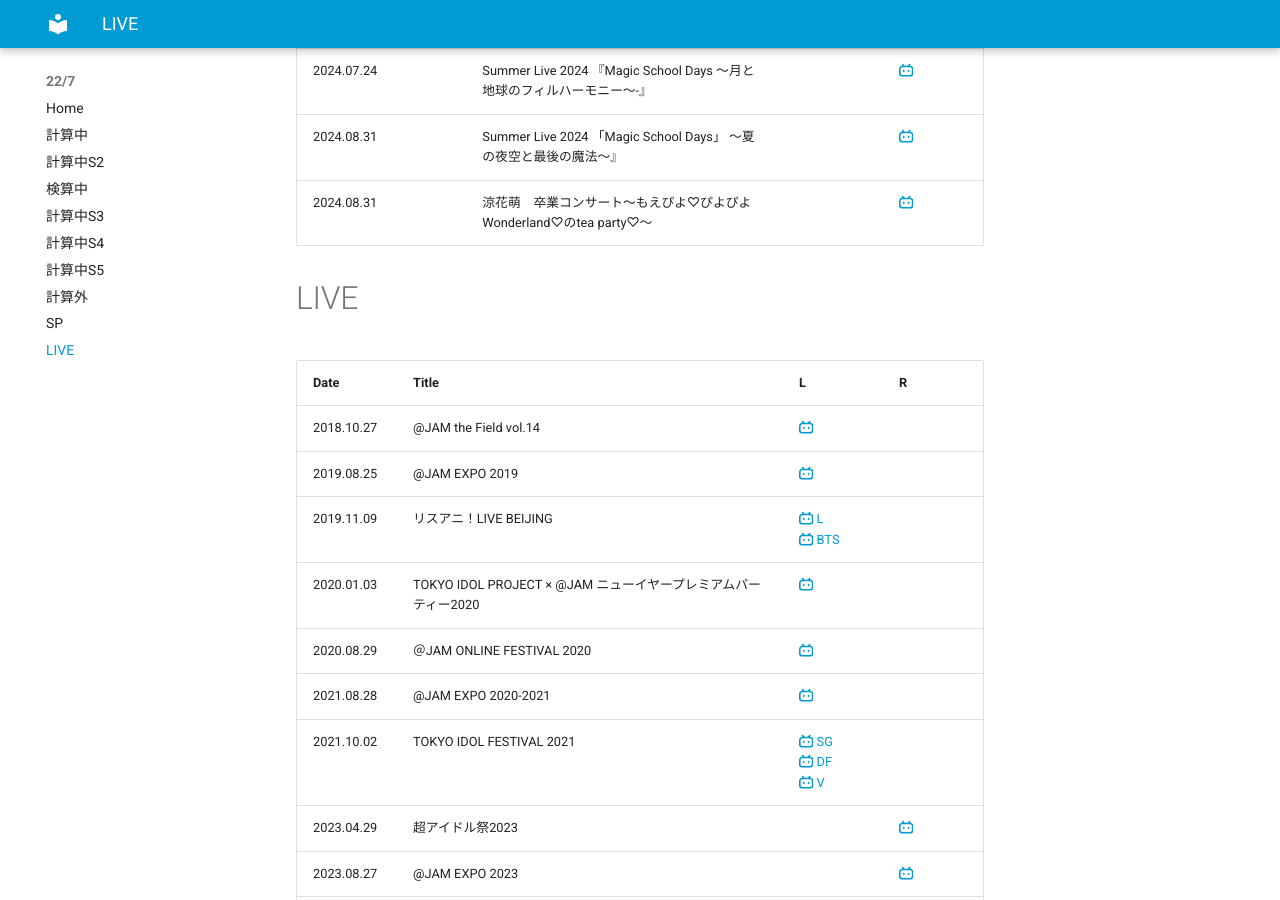
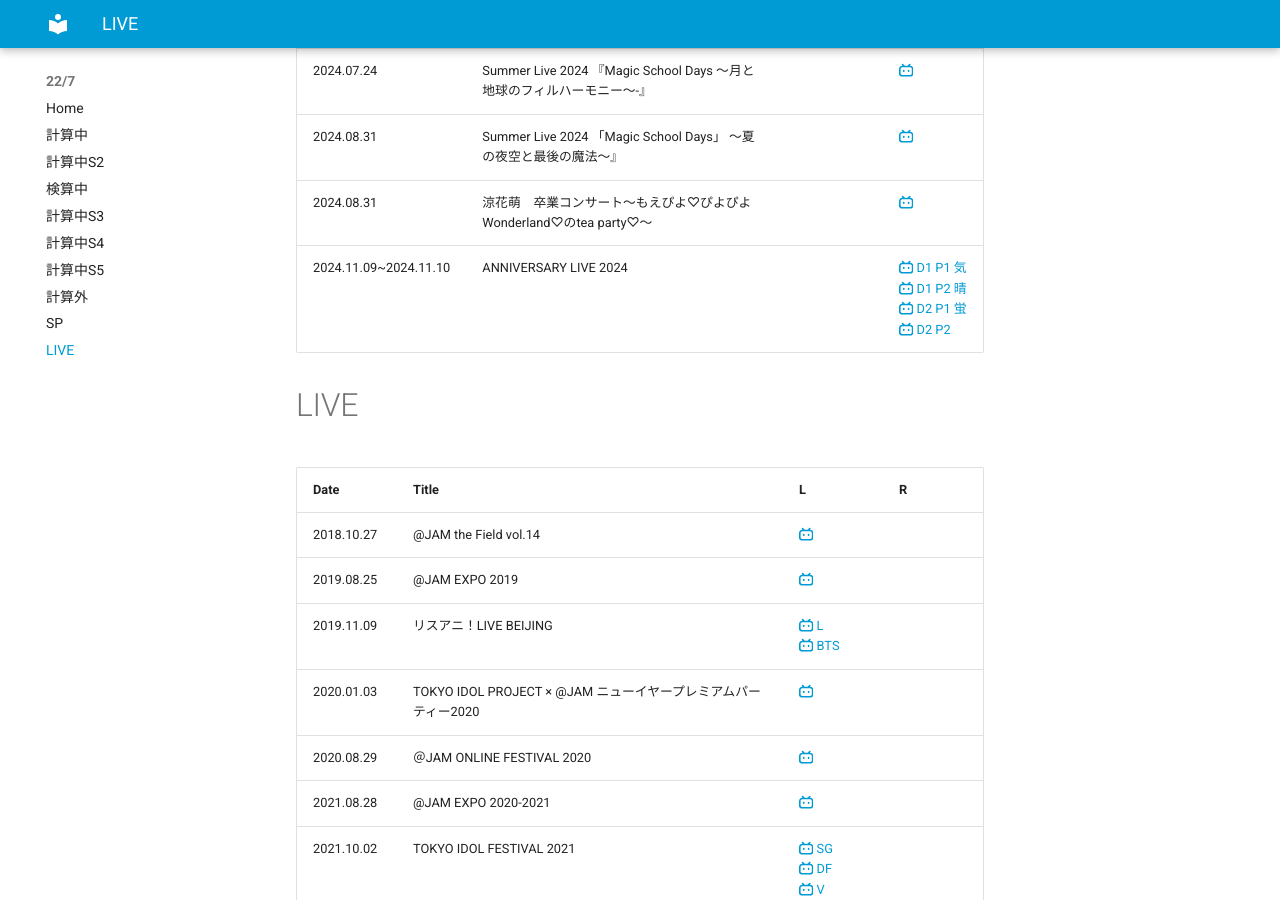
Before and after one commit to aki-192/nananiji, an MkDocs documentation site: the page built from docs/live.md, in a window 1280 px wide and 900 px high, scrolled down 1719 px. Built offline with MkDocs 1.6.1 and Material for MkDocs 9.7.7, drawn with Linux system fonts in a browser that asks for light colours.

Commit message:
Update live.md

```diff
--- a/docs/live.md
+++ b/docs/live.md
@@ -33,6 +33,7 @@ title: LIVE
 | 2024.07.24 | Summer Live 2024 『Magic School Days ～月と地球のフィルハーモニー～-』 | | [:simple-bilibili:](https://www.bilibili.com/video/BV13W42197J7/) |
 | 2024.08.31 | Summer Live 2024 「Magic School Days」 〜夏の夜空と最後の魔法〜』 | | [:simple-bilibili:](https://www.bilibili.com/video/BV1uJnfeoEEE/) |
 | 2024.08.31 | 涼花萌　卒業コンサート〜もえぴよ♡ぴよぴよWonderland♡のtea party♡〜 | | [:simple-bilibili:](https://www.bilibili.com/video/BV1KbHcebECa/) |
+| 2024.11.09~2024.11.10 | ANNIVERSARY LIVE 2024 |  |  [:simple-bilibili: D1 P1 気](https://www.bilibili.com/video/BV1DADkYBEz2/) <br> [:simple-bilibili: D1 P2 晴](https://www.bilibili.com/video/BV1SDDkYiE6o/) <br> [:simple-bilibili: D2 P1 蛍](https://www.bilibili.com/video/BV1Tcm6YHE4j/) <br> [:simple-bilibili: D2 P2](https://www.bilibili.com/video/BV1KPm6YJEsc/) |
 
 # LIVE
 
```
